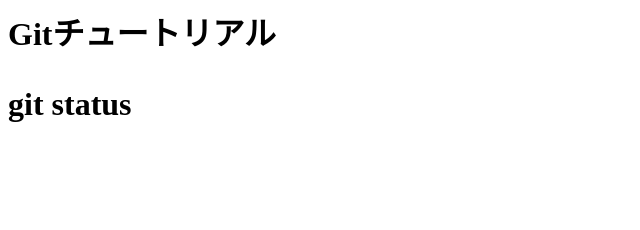
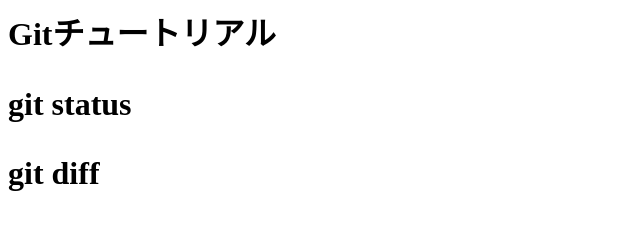
Before and after one commit to m-tatsuya-24/git_tutorial, a plain HTML site: page index.html in a window 1280 px wide. Shown: the whole page, without its empty margins (0-640 px from the left). Drawn offline with Linux system fonts and the light colour scheme.

Commit message:
git diff追加

```diff
--- a/index.html
+++ b/index.html
@@ -1,2 +1,3 @@
 <h1>Gitチュートリアル<h1>
 <p>git status</>
+<p>git diff</>
```
